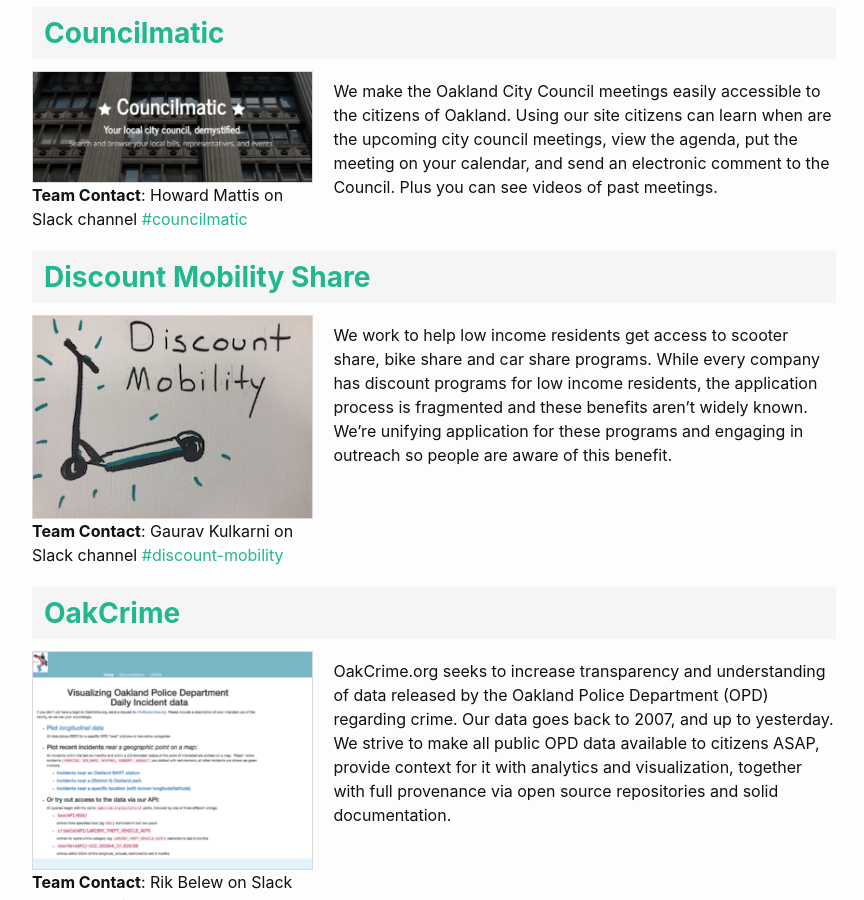
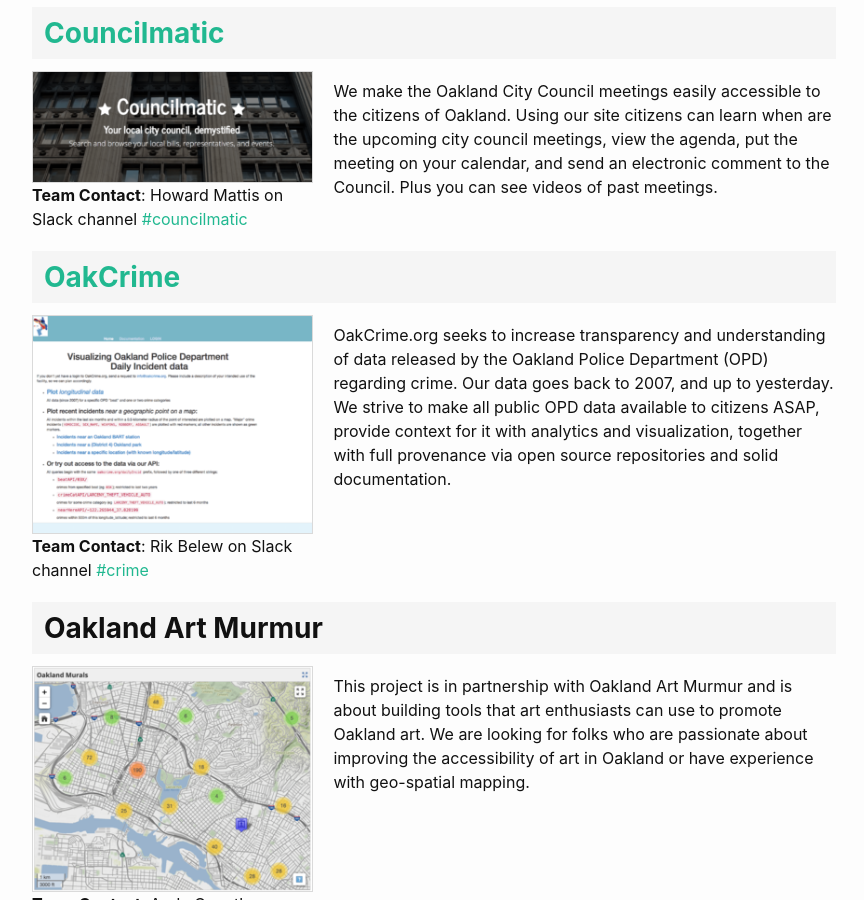
Before and after one commit to openoakland/openoakland.org, a Jekyll site: the page built from src/projects.md, in a window 1280 px wide and 900 px high, scrolled down 752 px. Shown: the whole window, without its empty margins (206-1070 px from the left). Built offline with Jekyll 4.4.1, drawn with Linux system fonts in a browser that asks for light colours; some of the changed text lies outside the part shown.

Commit message:
move discount mobility to inactive

```diff
--- a/src/_data/active_projects.yml
+++ b/src/_data/active_projects.yml
@@ -12,13 +12,6 @@
   slack_id: C0M89GTRT
   slack_channel: councilmatic
   description: We make the Oakland City Council meetings easily accessible to the citizens of Oakland. Using our site citizens can learn when are the upcoming city council meetings, view the agenda, put the meeting on your calendar, and send an electronic comment to the Council. Plus you can see videos of past meetings.
-- name: Discount Mobility Share
-  image: discount_mobility_300x213.png
-  link: https://oaklandca.formstack.com/forms/shared_mobility_application_form
-  leader: Gaurav Kulkarni
-  slack_id: CLY606C2D
-  slack_channel: discount-mobility
-  description: We work to help low income residents get access to scooter share, bike share and car share programs. While every company has discount programs for low income residents, the application process is fragmented and these benefits aren't widely known. We're unifying application for these programs and engaging in outreach so people are aware of this benefit.
 - name: OakCrime
   image: oakcrime_300x233.png
   link: http://oakcrime.org
--- a/src/_data/inactive_projects.yml
+++ b/src/_data/inactive_projects.yml
@@ -52,6 +52,13 @@
   slack_id: C02FYSFLK
   slack_channel: cut-group
   description: Civic User Testing (CUT) Group's goal is to make sure OpenOakland projects are working towards creating the best possible experience and serve all Oakland residents. If you're interested in user experience, or just like making things better, please reach out! <a href="https://docs.google.com/document/d/1VkSG9Amzq2759HACbFizSGAah4Q4byGG6R8cCxwcOO4/edit">Check out our current projects here.</a>
+- name: Discount Mobility Share
+  image: discount_mobility_300x213.png
+  link: https://oaklandca.formstack.com/forms/shared_mobility_application_form
+  leader: Gaurav Kulkarni
+  slack_id: CLY606C2D
+  slack_channel: discount-mobility
+  description: We work to help low income residents get access to scooter share, bike share and car share programs. While every company has discount programs for low income residents, the application process is fragmented and these benefits aren't widely known. We're unifying application for these programs and engaging in outreach so people are aware of this benefit.
 -
   name: Diversity, Equity, and Inclusion Group
   image:
```
